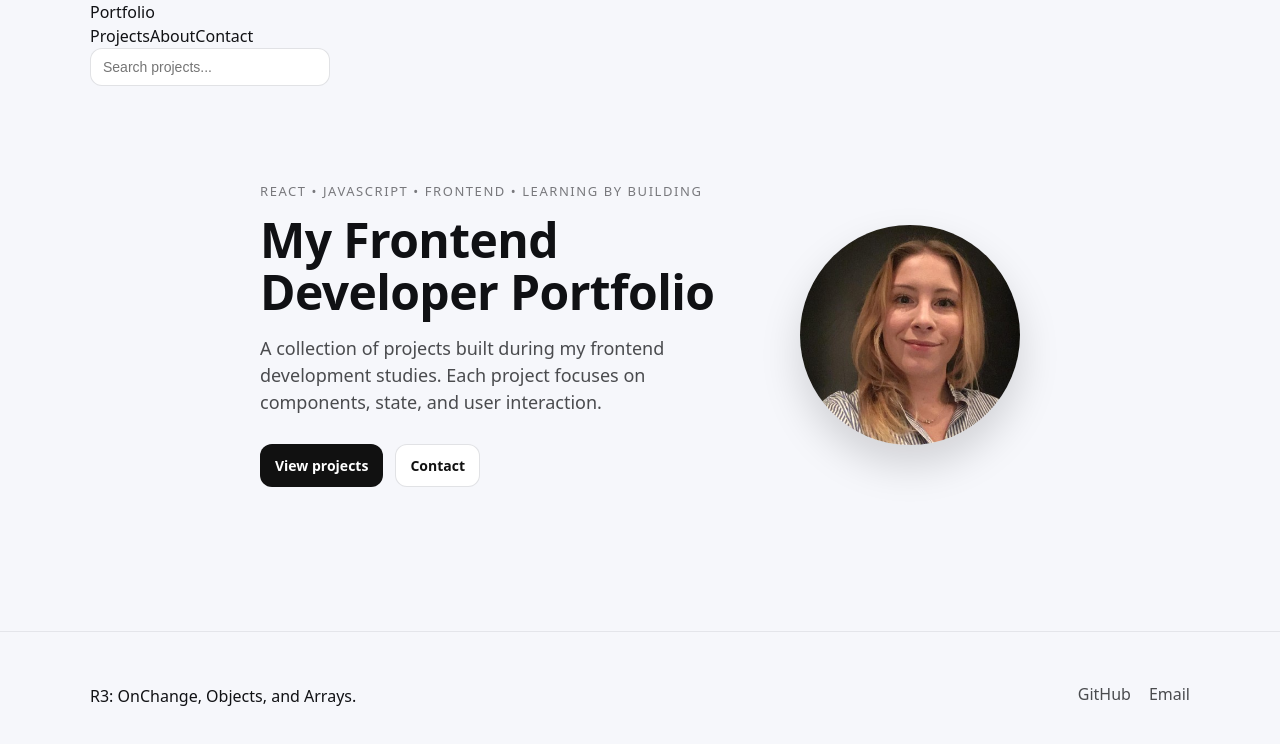
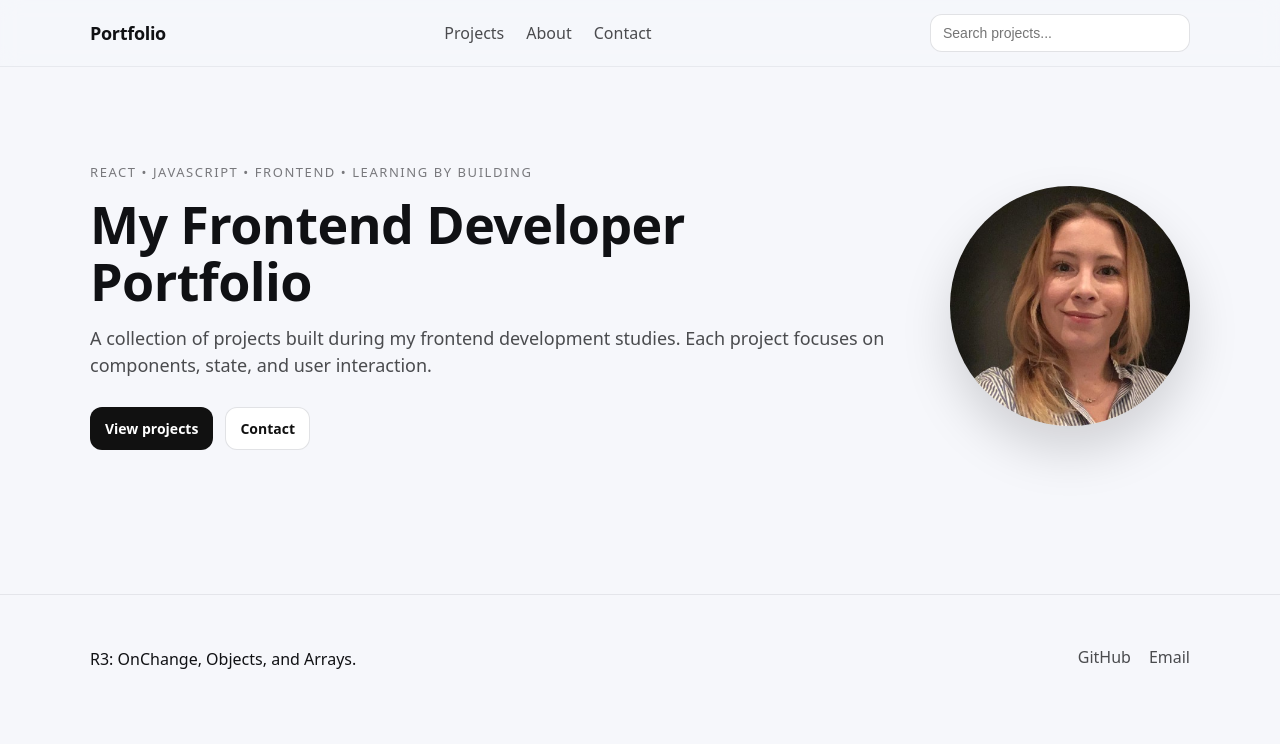
Before and after one commit to unsworthemily/portfolio-react, a React (Vite) app: page / in a window 1280 px wide. Shown: the top 744 px of the page. Built offline with nearby package versions, Linux system fonts and the light colour scheme.

Commit message:
Fix navbar layout

```diff
--- a/src/components/Hero.css
+++ b/src/components/Hero.css
@@ -3,11 +3,37 @@
   background: #f6f7fb;
 }
 
+/* Gör hero lika bred som resten av sidan */
 .hero__inner {
-  max-width: 760px;
+  max-width: 1100px;
 }
 
-/* texten över rubriken */
+/* Layout: text + bild */
+.hero__layout {
+  display: flex;
+  align-items: center;
+  justify-content: space-between;
+  gap: 60px;
+  flex-wrap: wrap;
+}
+
+/* Textdelen */
+.hero__content {
+  flex: 1;
+  min-width: 280px;
+}
+
+/* Profilbild */
+.hero__profile {
+  width: 240px;
+  height: 240px;
+  border-radius: 50%;
+  object-fit: cover;
+  display: block;
+  box-shadow: 0 25px 50px rgba(0, 0, 0, 0.15);
+}
+
+/* Text över rubriken */
 .kicker {
   margin: 0 0 12px;
   font-size: 13px;
@@ -16,10 +42,10 @@
   color: rgba(16, 17, 20, 0.55);
 }
 
-/* Stora rubriker */
+/* Huvudrubrik */
 .hero__title {
   margin: 0 0 16px;
-  font-size: 48px;
+  font-size: 52px;
   line-height: 1.1;
   letter-spacing: -0.6px;
 }
@@ -38,7 +64,20 @@
   flex-wrap: wrap;
 }
 
-/* Responsiv rubrik */
+/* ===== RESPONSIVE ===== */
+
+@media (max-width: 900px) {
+  .hero__layout {
+    flex-direction: column;
+    align-items: flex-start;
+  }
+
+  .hero__profile {
+    width: 200px;
+    height: 200px;
+  }
+}
+
 @media (max-width: 700px) {
   .hero__title {
     font-size: 36px;
@@ -47,4 +86,9 @@
   .hero__lead {
     font-size: 16px;
   }
+
+  .hero__profile {
+    width: 170px;
+    height: 170px;
+  }
 }
--- a/src/components/Hero.jsx
+++ b/src/components/Hero.jsx
@@ -6,15 +6,17 @@ export default function Hero() {
     <section className="hero" id="top">
       <div className="container hero__inner">
 
-        <div style={{ display: "flex", alignItems: "center", gap: "40px", flexWrap: "wrap" }}>
+        <div className="hero__layout">
 
           {/* TEXT */}
-          <div style={{ flex: 1 }}>
+          <div className="hero__content">
             <p className="kicker">
               React • JavaScript • Frontend • Learning by building
             </p>
 
-            <h1 className="hero__title">My Frontend Developer Portfolio</h1>
+            <h1 className="hero__title">
+              My Frontend Developer Portfolio
+            </h1>
 
             <p className="hero__lead">
               A collection of projects built during my frontend development studies.
@@ -22,8 +24,12 @@ export default function Hero() {
             </p>
 
             <div className="hero__actions">
-              <Link className="btn" to="/portfolio">View projects</Link>
-              <a className="btn btn--ghost" href="#contact">Contact</a>
+              <Link className="btn" to="/portfolio">
+                View projects
+              </Link>
+              <a className="btn btn--ghost" href="#contact">
+                Contact
+              </a>
             </div>
           </div>
 
@@ -31,13 +37,7 @@ export default function Hero() {
           <img
             src="/profile.png"
             alt="Emily"
-            style={{
-              width: "220px",
-              height: "220px",
-              objectFit: "cover",
-              borderRadius: "50%",
-              boxShadow: "0 20px 40px rgba(0,0,0,0.15)"
-            }}
+            className="hero__profile"
           />
 
         </div>
--- a/src/components/Navbar.css
+++ b/src/components/Navbar.css
@@ -1,20 +1,97 @@
+.nav {
+  position: sticky;
+  top: 0;
+  z-index: 1000;
+  background: rgba(246, 247, 251, 0.9);
+  backdrop-filter: blur(10px);
+  border-bottom: 1px solid rgba(15, 23, 42, 0.06);
+}
+
+.nav__inner {
+  display: flex;
+  align-items: center;
+  justify-content: space-between;
+  gap: 18px;
+  padding: 14px 0;
+}
+
+/* Brand */
+.nav__brand {
+  font-weight: 700;
+  font-size: 18px;
+  text-decoration: none;
+  letter-spacing: -0.3px;
+  white-space: nowrap;
+}
+
+/* Links */
+.nav__links {
+  display: flex;
+  align-items: center;
+  gap: 22px;
+  flex-wrap: wrap;
+}
+
+.nav__links a {
+  text-decoration: none;
+  font-weight: 500;
+  color: rgba(16, 17, 20, 0.75);
+  position: relative;
+  padding: 6px 0;
+  transition: color 0.2s ease;
+  white-space: nowrap;
+}
+
+/* underline hover */
+.nav__links a::after {
+  content: "";
+  position: absolute;
+  left: 0;
+  bottom: -2px;
+  width: 0%;
+  height: 2px;
+  background: #111;
+  transition: width 0.2s ease;
+}
+
+.nav__links a:hover {
+  color: #111;
+}
+
+.nav__links a:hover::after {
+  width: 100%;
+}
+
+/* Search */
 .nav__search {
-  width: 240px;
+  width: 260px;
+  max-width: 38vw;
   padding: 10px 12px;
   border-radius: 12px;
   border: 1px solid rgba(15, 23, 42, 0.12);
   background: #fff;
   font-size: 14px;
+  outline: none;
 }
 
 .nav__search:focus {
-  outline: none;
-  border-color: rgba(15, 23, 42, 0.25);
+  border-color: rgba(17, 17, 17, 0.35);
 }
 
-/* Mobil: göm sökfältet om du vill */
-@media (max-width: 800px) {
+/* Mobile layout */
+@media (max-width: 720px) {
+  .nav__inner {
+    flex-wrap: wrap;
+  }
+
+  .nav__links {
+    width: 100%;
+    justify-content: flex-start;
+    gap: 16px;
+  }
+
   .nav__search {
-    display: none;
+    width: 100%;
+    max-width: 100%;
   }
 }
```
